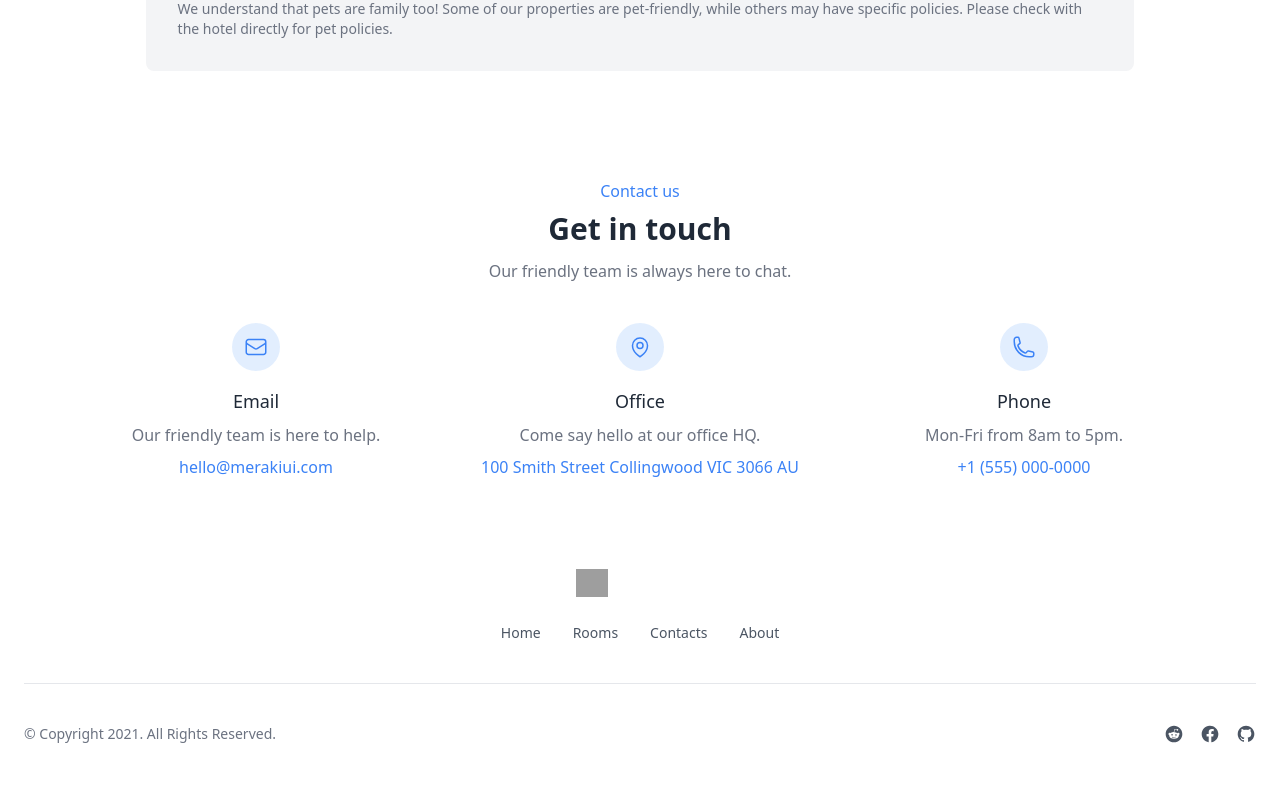
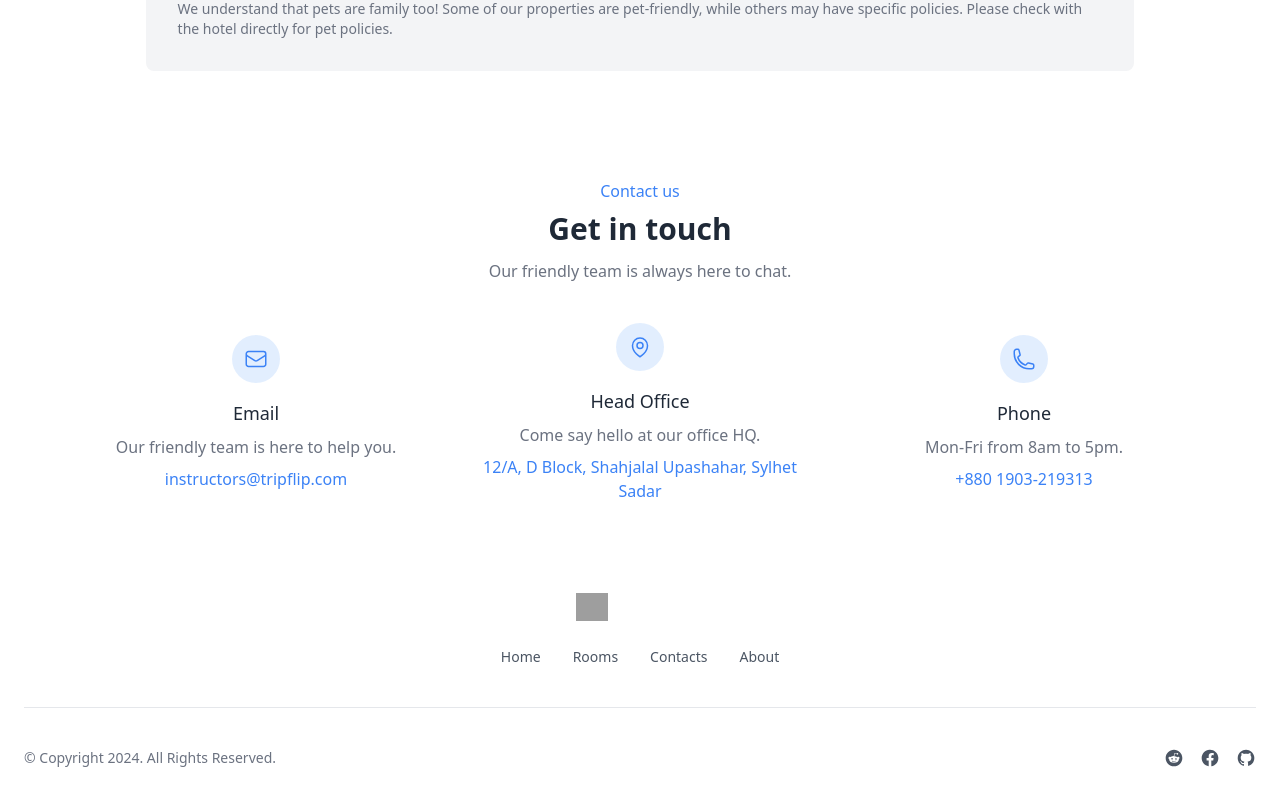
Before and after one commit to gazimaksudur2/trip-flip-client, a React (Vite) app: page /contacts in a window 1280 px wide. Shown: the part 1065-1865 px from the top of the page. Before the commit the page ends 1841 px from the top, so only its background shows below. Built offline with nearby package versions, Linux system fonts and the light colour scheme; no server answers; grey boxes are pictures that could not be loaded; a web font is replaced by a local one.

Commit message:
final modifications done in get in touch and footer

```diff
--- a/src/components/Footer.jsx
+++ b/src/components/Footer.jsx
@@ -30,7 +30,7 @@ const Footer = () => {
                     <hr className="my-6 border-gray-200 md:my-10 dark:border-gray-700" />
 
                     <div className="flex flex-col items-center sm:flex-row sm:justify-between">
-                        <p className="text-sm text-gray-500 dark:text-gray-300">© Copyright 2021. All Rights Reserved.</p>
+                        <p className="text-sm text-gray-500 dark:text-gray-300">© Copyright 2024. All Rights Reserved.</p>
 
                         <div className="flex -mx-2">
                             <a href="#" className="mx-2 text-gray-600 transition-colors duration-300 dark:text-gray-300 hover:text-blue-500 dark:hover:text-blue-400" aria-label="Reddit">
--- a/src/components/contacts_comps/Faqs.jsx
+++ b/src/components/contacts_comps/Faqs.jsx
@@ -11,7 +11,7 @@ const Faqs = () => {
             setFaqInfo(data);
         })
     },[]);
-    console.log(faqInfo);
+    // console.log(faqInfo);
 
     return (
         <div>
--- a/src/components/contacts_comps/GetInTouch.jsx
+++ b/src/components/contacts_comps/GetInTouch.jsx
@@ -20,8 +20,8 @@ const GetInTouch = () => {
                             </span>
 
                             <h2 className="mt-4 text-lg font-medium text-gray-800 ">Email</h2>
-                            <p className="mt-2 text-gray-500">Our friendly team is here to help.</p>
-                            <p className="mt-2 text-blue-500">hello@merakiui.com</p>
+                            <p className="mt-2 text-gray-500">Our friendly team is here to help you.</p>
+                            <p className="mt-2 text-blue-500">instructors@tripflip.com</p>
                         </div>
 
                         <div className="flex flex-col items-center justify-center text-center">
@@ -32,9 +32,9 @@ const GetInTouch = () => {
                                 </svg>
                             </span>
 
-                            <h2 className="mt-4 text-lg font-medium text-gray-800 ">Office</h2>
+                            <h2 className="mt-4 text-lg font-medium text-gray-800 ">Head Office</h2>
                             <p className="mt-2 text-gray-500">Come say hello at our office HQ.</p>
-                            <p className="mt-2 text-blue-500">100 Smith Street Collingwood VIC 3066 AU</p>
+                            <p className="mt-2 text-blue-500">12/A, D Block, Shahjalal Upashahar, Sylhet Sadar</p>
                         </div>
 
                         <div className="flex flex-col items-center justify-center text-center">
@@ -46,7 +46,7 @@ const GetInTouch = () => {
 
                             <h2 className="mt-4 text-lg font-medium text-gray-800 ">Phone</h2>
                             <p className="mt-2 text-gray-500">Mon-Fri from 8am to 5pm.</p>
-                            <p className="mt-2 text-blue-500">+1 (555) 000-0000</p>
+                            <p className="mt-2 text-blue-500">+880 1903-219313</p>
                         </div>
                     </div>
                 </div>
```
